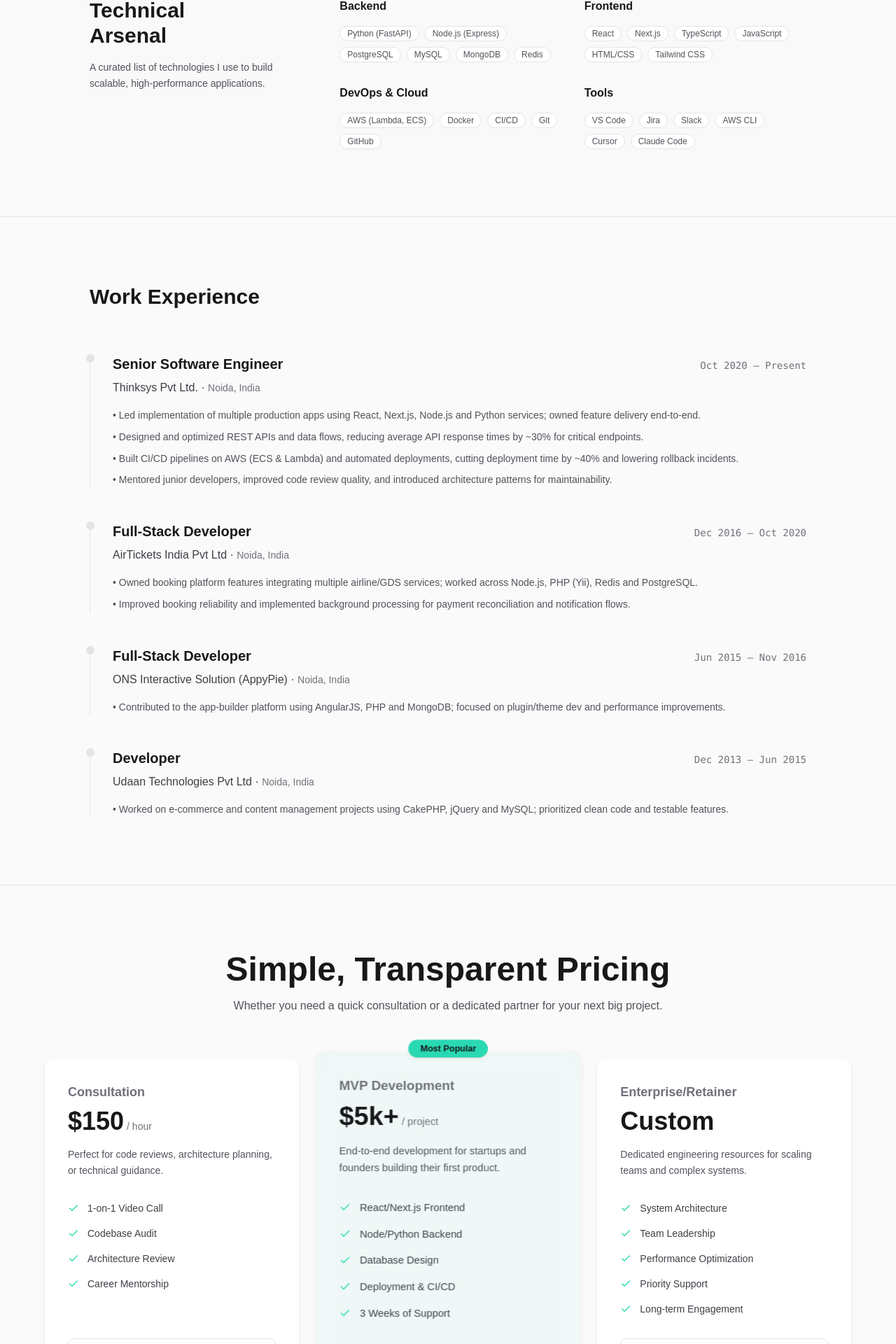
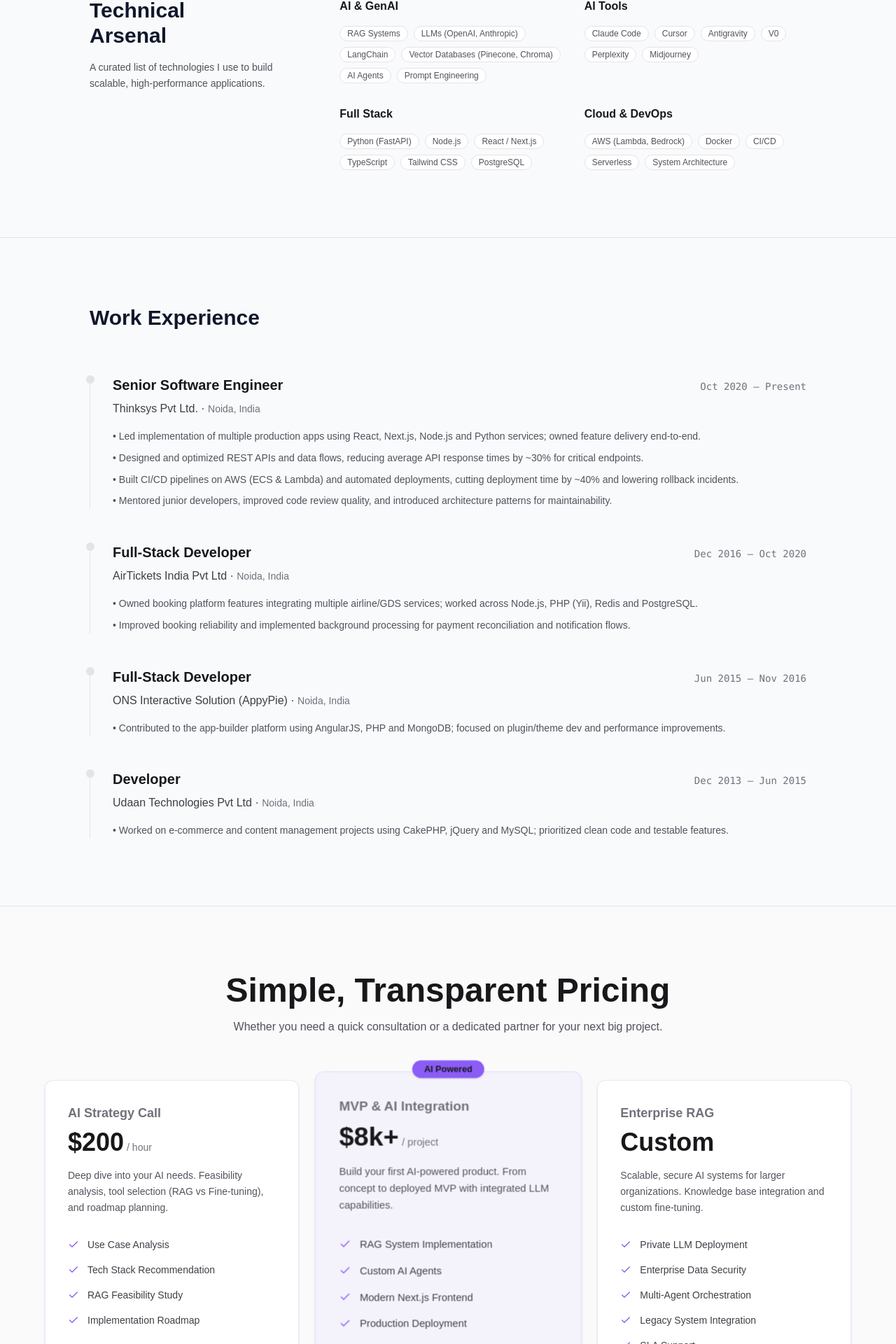
Before and after one commit to pravendra93/my-portfolio, a Next.js app: page / in a window 1280 px wide. Shown: the part 820-2740 px from the top of the page at 70% size. Built offline with nearby package versions, Linux system fonts and the light colour scheme.

Commit message:
UI changes

```diff
--- a/src/app/globals.css
+++ b/src/app/globals.css
@@ -1,23 +1,34 @@
 @import "tailwindcss";
 
 @theme {
-  --color-background: #fcfcfc;
-  --color-foreground: #171717;
-  --color-accent: #29d9b2;
-  --color-muted: #6b7280;
+  --color-background: #09090b;
+  /* Zinc 950 - Dark Base */
+  --color-foreground: #fafafa;
+  /* Zinc 50 - Light Text */
+
+  /* AI/Future Palette */
+  --color-accent: #8b5cf6;
+  /* Violet 500 - Primary Brand */
+  --color-accent-secondary: #06b6d4;
+  /* Cyan 500 - Secondary Glow */
+
+  --color-muted: #a1a1aa;
+  /* Zinc 400 */
 }
 
 /* Custom Utilities directly in CSS for v4 */
 @utility glass {
-  background-color: rgb(255 255 255 / 0.1);
-  backdrop-filter: blur(16px);
-  border: 1px solid rgb(255 255 255 / 0.2);
+  background-color: rgba(9, 9, 11, 0.6);
+  /* Darker glass base */
+  backdrop-filter: blur(12px);
+  border: 1px solid rgba(139, 92, 246, 0.15);
+  /* Subtle violet border */
 }
 
 @utility glass-dark {
-  background-color: rgb(0 0 0 / 0.1);
+  background-color: rgba(0, 0, 0, 0.4);
   backdrop-filter: blur(16px);
-  border: 1px solid rgb(255 255 255 / 0.1);
+  border: 1px solid rgba(255, 255, 255, 0.05);
 }
 
 @utility vignette-glow {
@@ -27,16 +38,27 @@
   width: 100vw;
   height: 100vh;
   pointer-events: none;
-  background: radial-gradient(circle at 50% 50%, transparent 60%, rgba(41, 217, 178, 0.05) 100%);
-  box-shadow: inset 0 0 100px rgba(0, 0, 0, 0.1);
-  z-index: 50;
+  /* Multi-color gradient for that AI "Brain" look */
+  background:
+    radial-gradient(circle at 15% 50%, rgba(139, 92, 246, 0.08) 0%, transparent 50%),
+    radial-gradient(circle at 85% 30%, rgba(6, 182, 212, 0.08) 0%, transparent 50%);
+  z-index: -1;
+  /* Behind content */
 }
 
-/* Dark mode overrides */
-@media (prefers-color-scheme: dark) {
+@utility ai-gradient-text {
+  background: linear-gradient(to right, #6d28d9, #8b5cf6, #06b6d4);
+  /* Darker start for light mode visibility */
+  -webkit-background-clip: text;
+  -webkit-text-fill-color: transparent;
+}
+
+/* Dark mode overrides (Defaulting to dark now for the AI theme) */
+@media (prefers-color-scheme: light) {
   :root {
-    --color-background: #0a0a0a;
-    --color-foreground: #ededed;
+    /* Optional: If user forces light mode, keep it readable but distinct */
+    --color-background: #f8fafc;
+    --color-foreground: #0f172a;
   }
 }
 
@@ -46,7 +68,6 @@
   font-family: Arial, Helvetica, sans-serif;
 }
 
-/* Text balance utility is now built-in or can be added */
 .text-balance {
   text-wrap: balance;
 }
--- a/src/app/page.tsx
+++ b/src/app/page.tsx
@@ -8,9 +8,8 @@
 
 export default function Home() {
     return (
-        <main className="min-h-screen bg-zinc-50 dark:bg-black text-zinc-900 dark:text-zinc-100 selection:bg-accent/30">
+        <main className="min-h-screen selection:bg-accent/30">
             <Navigation />
-
             <Hero />
             <Skills />
             <Experience />
--- a/src/components/sections/hero.tsx
+++ b/src/components/sections/hero.tsx
@@ -20,15 +20,15 @@
                         <span className="text-xs font-medium text-zinc-600 dark:text-zinc-400">Available for new projects</span>
                     </div>
 
-                    <h1 className="text-5xl md:text-7xl lg:text-8xl font-bold tracking-tight text-zinc-900 dark:text-white max-w-4xl">
-                        Full Stack <br />
-                        <span className="text-zinc-400 dark:text-zinc-600">Engineer</span> & <br />
-                        Problem Solver.
+                    <h1 className="text-5xl md:text-7xl lg:text-8xl font-bold tracking-tight max-w-4xl">
+                        AI Generalist <br />
+                        <span className="ai-gradient-text">& Engineer.</span>
                     </h1>
 
                     <p className="text-lg md:text-xl text-zinc-600 dark:text-zinc-400 max-w-2xl leading-relaxed">
-                        I'm <span className="font-semibold text-zinc-900 dark:text-white">{PROFILE.name}</span>. {PROFILE.bio.split('.')[0]}.
-                        Specializing in <span className="text-accent">Python</span>, <span className="text-accent">Node.js</span>, and <span className="text-accent">React</span>.
+                        I build <span className="text-accent font-semibold">Intelligent Systems</span>.
+                        From RAG & Agents to scalable Full Stack apps.
+                        Leveraging the power of <span className="text-accent-secondary">Claude</span> & <span className="text-accent-secondary">Cursor</span>.
                     </p>
 
                     <div className="flex flex-wrap gap-4 pt-4">
--- a/src/lib/data.ts
+++ b/src/lib/data.ts
@@ -1,8 +1,8 @@
 export const PROFILE = {
     name: "Pravendra Kumar",
-    title: "Senior Full Stack Engineer",
-    tagline: "Python • Node.js • React",
-    bio: "Senior Full Stack Engineer with 10+ years building user‑facing applications and backend services. Deep experience with Python (FastAPI), Node.js, React / Next.js, TypeScript, and AWS (Lambda, ECS). I focus on shipping end‑to‑end features, improving system reliability, and mentoring engineers — all while delivering measurable outcomes that matter to the business.",
+    title: "AI Generalist & Full Stack Engineer",
+    tagline: "Building Intelligent Systems with RAG & Agents",
+    bio: "Senior Full Stack Engineer transformed into an AI Generalist. I specialize in building next-generation applications using Large Language Models (LLMs), RAG systems, and AI Agents. Leveraging tools like Claude Code, Cursor, and LangChain, I help founders and businesses deploy intelligent, scalable solutions.",
     location: "Noida, India",
     email: "prvndrkumar55@gmail.com",
     phone: "+91-8130345133",
@@ -14,10 +14,10 @@
 };
 
 export const SKILLS = [
-    { category: "Backend", items: ["Python (FastAPI)", "Node.js (Express)", "PostgreSQL", "MySQL", "MongoDB", "Redis"] },
-    { category: "Frontend", items: ["React", "Next.js", "TypeScript", "JavaScript", "HTML/CSS", "Tailwind CSS"] },
-    { category: "DevOps & Cloud", items: ["AWS (Lambda, ECS)", "Docker", "CI/CD", "Git", "GitHub"] },
-    { category: "Tools", items: ["VS Code", "Jira", "Slack", "AWS CLI", "Cursor", "Claude Code"] }
+    { category: "AI & GenAI", items: ["RAG Systems", "LLMs (OpenAI, Anthropic)", "LangChain", "Vector Databases (Pinecone, Chroma)", "AI Agents", "Prompt Engineering"] },
+    { category: "AI Tools", items: ["Claude Code", "Cursor", "Antigravity", "V0", "Perplexity", "Midjourney"] },
+    { category: "Full Stack", items: ["Python (FastAPI)", "Node.js", "React / Next.js", "TypeScript", "Tailwind CSS", "PostgreSQL"] },
+    { category: "Cloud & DevOps", items: ["AWS (Lambda, Bedrock)", "Docker", "CI/CD", "Serverless", "System Architecture"] }
 ];
 
 export const EXPERIENCE = [
@@ -65,83 +65,83 @@
 
 export const PROJECTS = [
     {
+        title: "AI Agent Orchestrator",
+        tech: "LangChain, Python, Next.js",
+        description: "Built a multi-agent system capable of taking high-level user goals and breaking them down into executable tasks using LLMs.",
+        highlight: true
+    },
+    {
+        title: "Enterprise RAG System",
+        tech: "Pinecone, OpenAI, FastAPI",
+        description: "Developed a secure Retrieval-Augmented Generation system for internal document search, reducing information retrieval time by 90%.",
+        highlight: true
+    },
+    {
         title: "CaptainU (StackSports)",
         tech: "Ruby on Rails, React, MySQL",
-        description: "Implemented reusable React components and backend endpoints to support athlete profiles and search workflows. Improved page load and search throughput resulting in faster recruiter search experiences.",
+        description: "Implemented reusable React components and backend endpoints to support athlete profiles and search workflows. Improved page load and search throughput.",
         highlight: true
     },
     {
         title: "Unruly — Scraping & Data Platform",
-        tech: "Node.js, React, Chrome Extension, Airtable",
+        tech: "Node.js, React, Chrome Extension",
         description: "Built a three‑component system to automate collecting message and transaction data. Scraper automation reduced manual data collection time by 85%.",
-        highlight: true
+        highlight: false
     },
     {
         title: "NewAgeIslam.com",
-        tech: "Node.js, React, SSR (Next.js style)",
+        tech: "Node.js, React, SSR",
         description: "Rebuilt legacy site with a modern server‑rendering approach. Implemented SSR patterns, improving organic SEO ranking and traffic by approximately 20%.",
-        highlight: true
+        highlight: false
     },
     {
         title: "Air Travel Ticketing System",
-        tech: "Node.js, React, PHP, Redis, PostgreSQL",
-        description: "Led full‑stack development for a booking platform. Introduced background job processing and caching which significantly improved throughput during peak booking windows.",
-        highlight: false
-    },
-    {
-        title: "AppyPie (App Builder)",
-        tech: "AngularJS, PHP, MongoDB",
-        description: "Developed features for the web‑based app builder; focused on plugin architecture and stability for a multi‑tenant environment.",
-        highlight: false
-    },
-    {
-        title: "RugStudio (E‑commerce)",
-        tech: "AngularJS, CakePHP, MySQL",
-        description: "Built storefront features, payment integrations and admin tooling; reduced cart abandonment by optimizing checkout flows.",
+        tech: "Node.js, React, Redis",
+        description: "Led full‑stack development for a booking platform. Introduced background job processing and caching which significantly improved throughput.",
         highlight: false
     }
 ];
 
 export const PRICING_PLANS = [
     {
-        name: "Consultation",
-        price: "$150",
+        name: "AI Strategy Call",
+        price: "$200",
         period: "/ hour",
-        description: "Perfect for code reviews, architecture planning, or technical guidance.",
+        description: "Deep dive into your AI needs. Feasibility analysis, tool selection (RAG vs Fine-tuning), and roadmap planning.",
         features: [
-            "1-on-1 Video Call",
-            "Codebase Audit",
-            "Architecture Review",
-            "Career Mentorship"
+            "Use Case Analysis",
+            "Tech Stack Recommendation",
+            "RAG Feasibility Study",
+            "Implementation Roadmap"
         ],
         highlight: false
     },
     {
-        name: "MVP Development",
-        price: "$5k+",
+        name: "MVP & AI Integration",
+        price: "$8k+",
         period: "/ project",
-        description: "End-to-end development for startups and founders building their first product.",
+        description: "Build your first AI-powered product. From concept to deployed MVP with integrated LLM capabilities.",
         features: [
-            "React/Next.js Frontend",
-            "Node/Python Backend",
-            "Database Design",
-            "Deployment & CI/CD",
-            "3 Weeks of Support"
+            "RAG System Implementation",
+            "Custom AI Agents",
+            "Modern Next.js Frontend",
+            "Production Deployment",
+            "Prompt Engineering"
         ],
         highlight: true,
-        badge: "Most Popular"
+        badge: "AI Powered"
     },
     {
-        name: "Enterprise/Retainer",
+        name: "Enterprise RAG",
         price: "Custom",
         period: "",
-        description: "Dedicated engineering resources for scaling teams and complex systems.",
+        description: "Scalable, secure AI systems for larger organizations. Knowledge base integration and custom fine-tuning.",
         features: [
-            "System Architecture",
-            "Team Leadership",
-            "Performance Optimization",
-            "Priority Support",
-            "Long-term Engagement"
+            "Private LLM Deployment",
+            "Enterprise Data Security",
+            "Multi-Agent Orchestration",
+            "Legacy System Integration",
+            "SLA Support"
         ],
         highlight: false
     }
```
